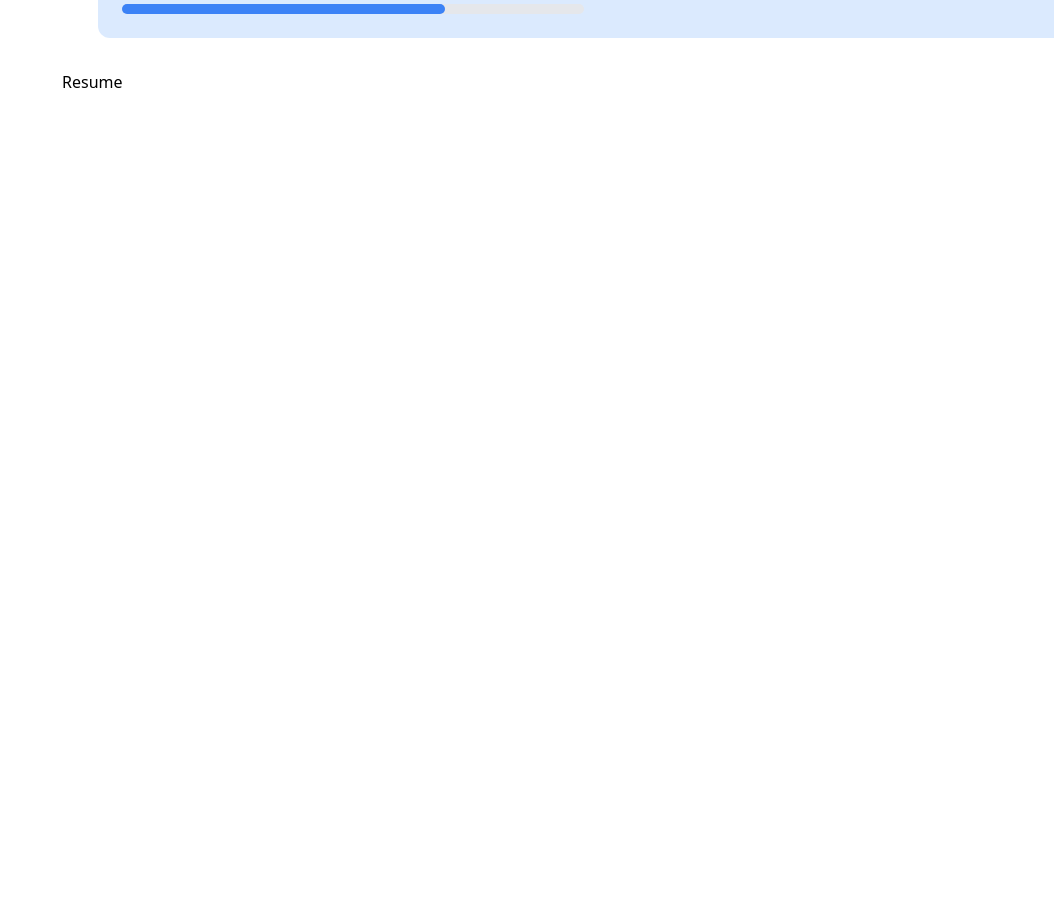
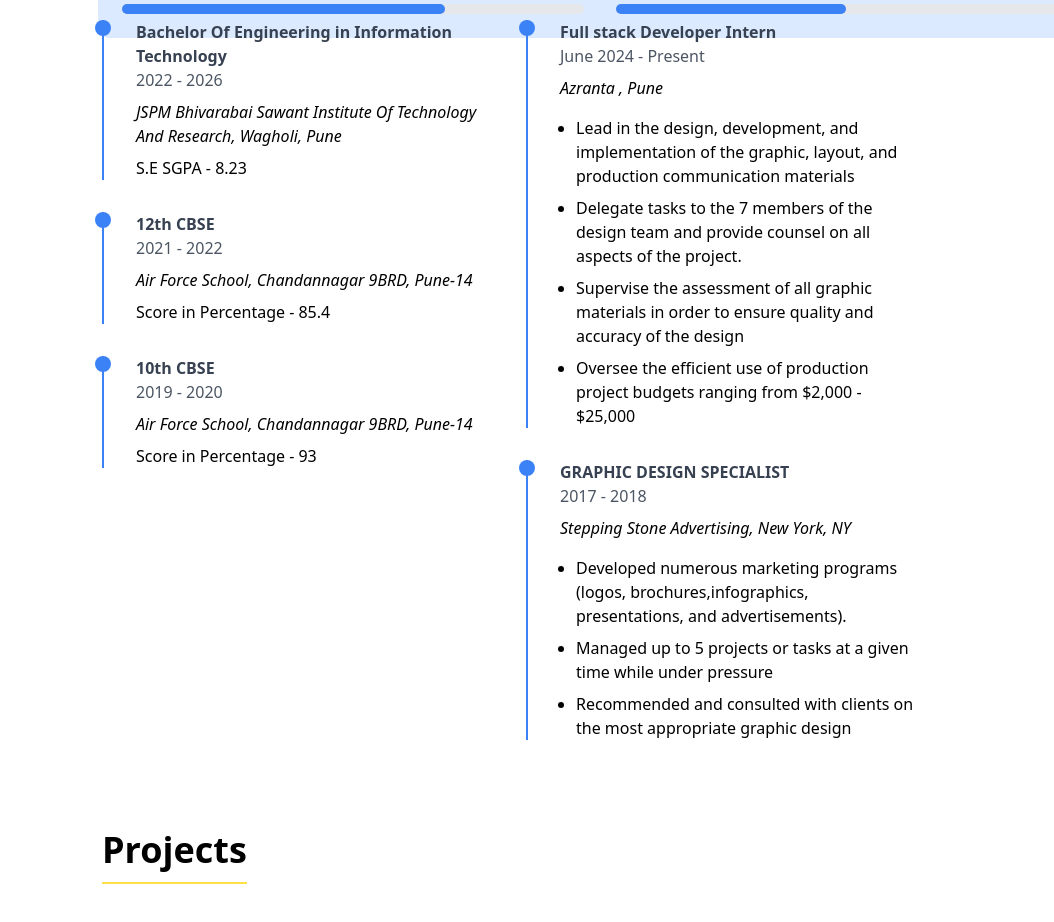
Before and after one commit to Sarthak12903/Portfolio, a React (Vite) app: page / in a window 1280 px wide. Shown: the part 1914-2836 px from the top of the page, without its empty margins (226-1280 px from the left). Before the commit the page ends 2784 px from the top, so only its background shows below. Built offline with nearby package versions, Linux system fonts and the light colour scheme.

Commit message:
added Resume

```diff
--- a/src/App.jsx
+++ b/src/App.jsx
@@ -2,13 +2,15 @@ import HeroSection from "./pages/HeroSection/HeroSection";
 import Sidebar from "./components/Sidebar/Sidebar";
 import About from "./pages/About/About";
 import Resume from "./pages/Resume/Resume";
+import Projects from "./pages/Projects/Projects";
 export default function App() {
   return (
-    <div className="flex flex-col select-none overflow-x-hidden">
+    <div className="flex flex-col select-none overflow-x-hidden ">
       <Sidebar />
       <HeroSection />
       <About />
       <Resume />
+      <Projects />
     </div>
   );
 }
--- a/src/components/SkillsSection/SkillsSection.jsx
+++ b/src/components/SkillsSection/SkillsSection.jsx
@@ -6,13 +6,14 @@ const SkillsSection = () => {
   const skills = [
     { name: "HTML", percentage: 100 },
     { name: "CSS", percentage: 90 },
-    { name: "JAVASCRIPT", percentage: 75 },
-    { name: "Reactjs", percentage: 80 },
+    { name: "JAVASCRIPT", percentage: 85 },
+    { name: "Reactjs", percentage: 90 },
     { name: "Nodejs", percentage: 70 },
-    { name: "Expressjs", percentage: 75 },
-    { name: "MongoDB", percentage: 60 },
+    { name: "Expressjs", percentage: 80 },
+    { name: "MongoDB", percentage: 75 },
     { name: "PostgreSQL", percentage: 100 },
     { name: "Typescript", percentage: 70 },
+    { name: "C++", percentage: 50 },
   ];
 
   useEffect(() => {
--- a/src/pages/About/About.jsx
+++ b/src/pages/About/About.jsx
@@ -48,7 +48,7 @@ export default function About() {
   return (
     <div
       id="about"
-      className="ml-72 p-9 w-[84%] h-screen space-y-12 flex flex-col"
+      className="ml-72 p-9 w-[84%] h-screen space-y-12 flex flex-col "
     >
       <div className="space-y-4">
         <h1 className="text-4xl font-bold pb-3 broder border-b-2 border-yellow-300 inline-block">
--- /dev/null
+++ b/src/pages/Projects/Projects.jsx
@@ -0,0 +1,9 @@
+export default function Projects() {
+  return (
+    <div id="projects" className="ml-72 mt-40 p-10 w-[70vw] h-screen">
+      <h1 className="text-4xl font-bold pb-3 broder border-b-2 border-yellow-300 inline-block">
+        Projects
+      </h1>
+    </div>
+  );
+}
--- a/src/pages/Resume/Resume.jsx
+++ b/src/pages/Resume/Resume.jsx
@@ -1,7 +1,108 @@
 export default function Resume() {
   return (
-    <div id="resume" className="ml-72 mt-96  w-[100vw] h-screen">
-      Resume
+    <div id="resume" className="ml-72 mt-36 p-10 w-[70vw] h-screen">
+      <h1 className="text-4xl font-bold pb-3 broder border-b-2 border-yellow-300 inline-block">
+        Resume
+      </h1>
+      <div className="grid md:grid-cols-2 mt-10 gap-8">
+        <div className="space-y-8">
+          <section>
+            <h2 className="text-2xl font-bold mb-6">Education</h2>
+            <div className="space-y-8">
+              <div className="relative pl-8 border-l-2 border-blue-500">
+                <div className="absolute -left-[9px] top-0 w-4 h-4 bg-blue-500 rounded-full"></div>
+                <h3 className="font-bold text-gray-700">
+                  Bachelor Of Engineering in Information Technology
+                </h3>
+                <p className="text-gray-600">2022 - 2026</p>
+                <p className="italic mt-2">
+                  JSPM Bhivarabai Sawant Institute Of Technology And Research,
+                  Wagholi, Pune
+                </p>
+                <p className="mt-2">S.E SGPA - 8.23</p>
+              </div>
+
+              <div className="relative pl-8 border-l-2 border-blue-500">
+                <div className="absolute -left-[9px] top-0 w-4 h-4 bg-blue-500 rounded-full"></div>
+                <h3 className="font-bold text-gray-700">12th CBSE</h3>
+                <p className="text-gray-600">2021 - 2022</p>
+                <p className="italic mt-2">
+                  Air Force School, Chandannagar 9BRD, Pune-14
+                </p>
+                <p className="mt-2">Score in Percentage - 85.4</p>
+              </div>
+              <div className="relative pl-8 border-l-2 border-blue-500">
+                <div className="absolute -left-[9px] top-0 w-4 h-4 bg-blue-500 rounded-full"></div>
+                <h3 className="font-bold text-gray-700">10th CBSE</h3>
+                <p className="text-gray-600">2019 - 2020</p>
+                <p className="italic mt-2">
+                  Air Force School, Chandannagar 9BRD, Pune-14
+                </p>
+                <p className="mt-2">Score in Percentage - 93</p>
+              </div>
+            </div>
+          </section>
+        </div>
+
+        <div>
+          <section>
+            <h2 className="text-2xl font-bold mb-6">Professional Experience</h2>
+            <div className="space-y-8">
+              <div className="relative pl-8 border-l-2 border-blue-500">
+                <div className="absolute -left-[9px] top-0 w-4 h-4 bg-blue-500 rounded-full"></div>
+                <h3 className="font-bold text-gray-700">
+                  Full stack Developer Intern
+                </h3>
+                <p className="text-gray-600">June 2024 - Present</p>
+                <p className="italic mt-2">Azranta , Pune</p>
+                <ul className="mt-4 space-y-2 list-disc ml-4">
+                  <li>
+                    Lead in the design, development, and implementation of the
+                    graphic, layout, and production communication materials
+                  </li>
+                  <li>
+                    Delegate tasks to the 7 members of the design team and
+                    provide counsel on all aspects of the project.
+                  </li>
+                  <li>
+                    Supervise the assessment of all graphic materials in order
+                    to ensure quality and accuracy of the design
+                  </li>
+                  <li>
+                    Oversee the efficient use of production project budgets
+                    ranging from $2,000 - $25,000
+                  </li>
+                </ul>
+              </div>
+
+              <div className="relative pl-8 border-l-2 border-blue-500">
+                <div className="absolute -left-[9px] top-0 w-4 h-4 bg-blue-500 rounded-full"></div>
+                <h3 className="font-bold text-gray-700">
+                  GRAPHIC DESIGN SPECIALIST
+                </h3>
+                <p className="text-gray-600">2017 - 2018</p>
+                <p className="italic mt-2">
+                  Stepping Stone Advertising, New York, NY
+                </p>
+                <ul className="mt-4 space-y-2 list-disc ml-4">
+                  <li>
+                    Developed numerous marketing programs (logos,
+                    brochures,infographics, presentations, and advertisements).
+                  </li>
+                  <li>
+                    Managed up to 5 projects or tasks at a given time while
+                    under pressure
+                  </li>
+                  <li>
+                    Recommended and consulted with clients on the most
+                    appropriate graphic design
+                  </li>
+                </ul>
+              </div>
+            </div>
+          </section>
+        </div>
+      </div>
     </div>
   );
 }
```
